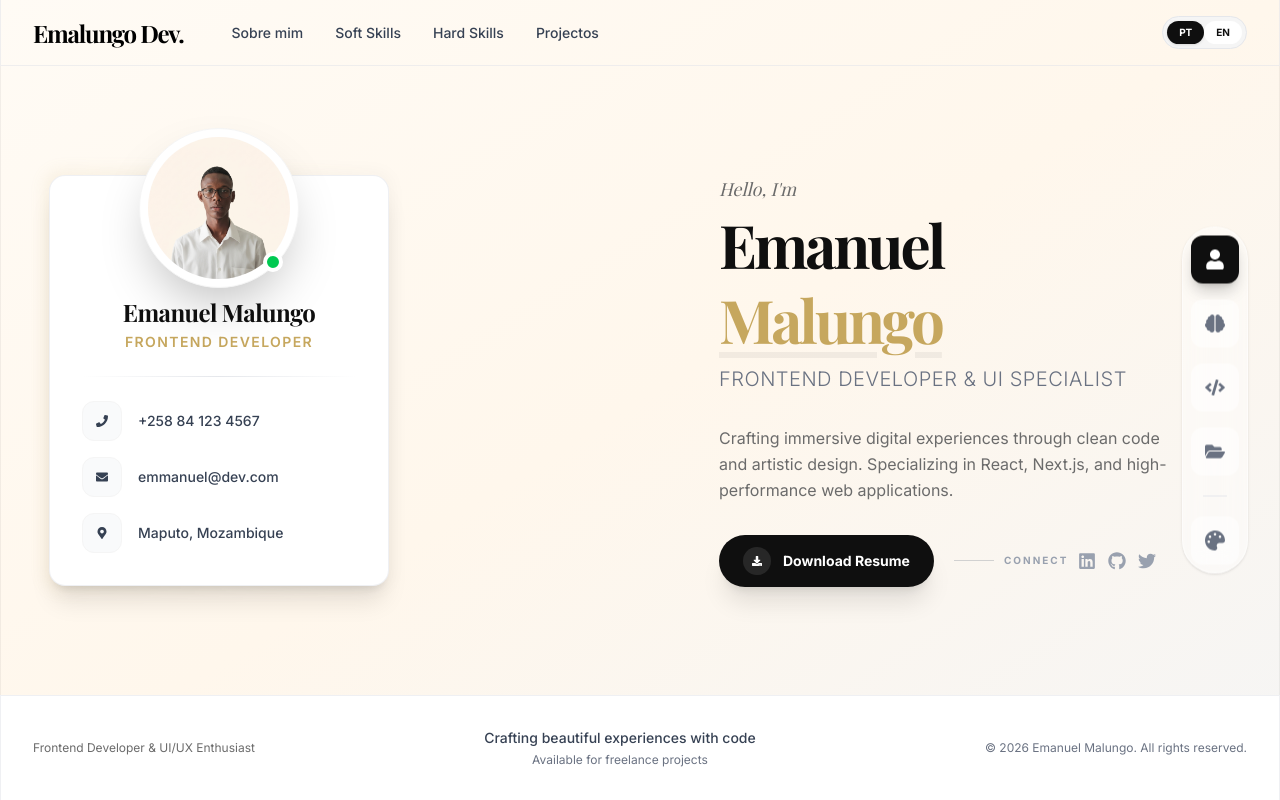
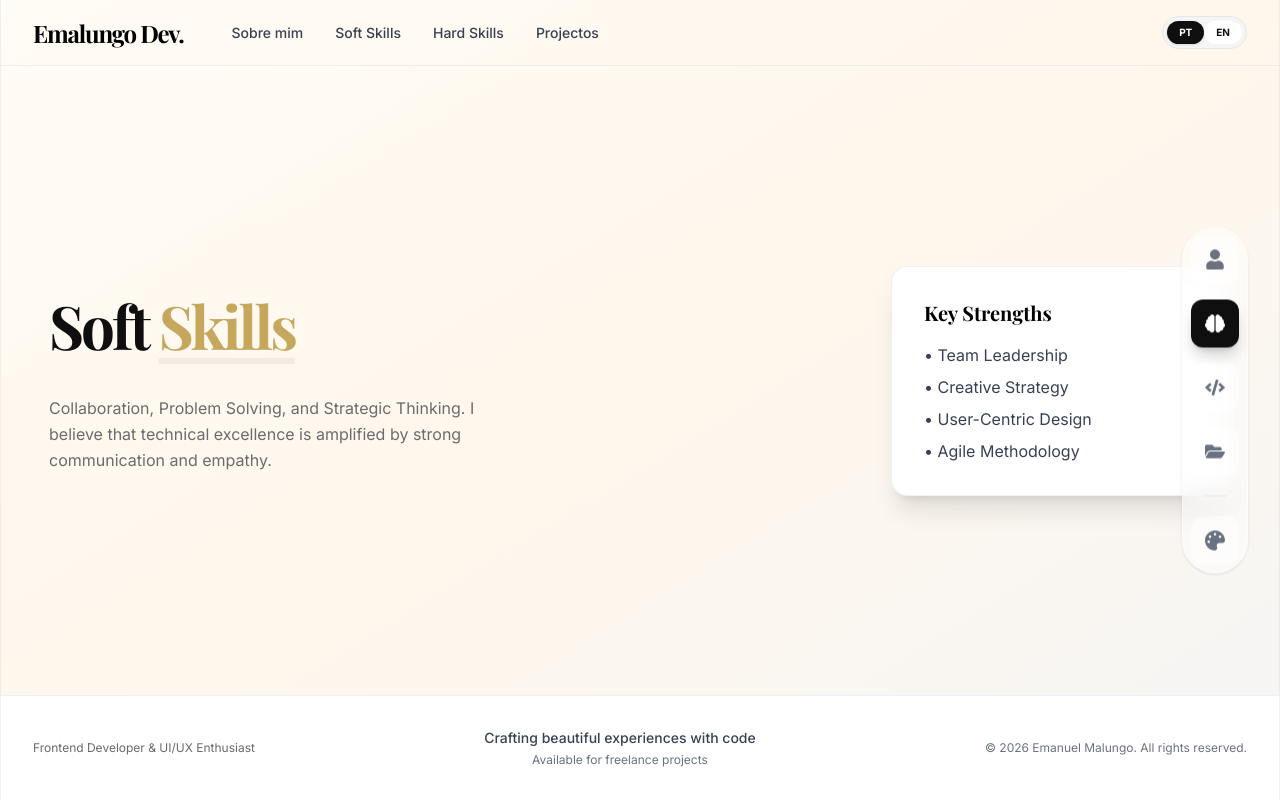
Before and after one commit to emanuel-malungo/emalungo.dev, a Next.js app: page / in a window 1280 px wide. Both pictures are taken after a click on the button "SKILLS". Built offline with nearby package versions, Linux system fonts and the light colour scheme; a web font is replaced by a local one.

Commit message:
feat: Implement dynamic section navigation and introduce dedicated Skills, Stack, Portfolio, and Creative content.

```diff
--- a/src/app/page.tsx
+++ b/src/app/page.tsx
@@ -1,21 +1,85 @@
+"use client";
+
+import { useState } from "react";
 import Footer from "@/components/layout/Footer";
 import Header from "@/components/layout/Header";
+import NavItem from "@/components/common/NavItem";
+import AboutSection from "@/components/layout/About";
+import SkillsSection from "@/components/layout/Skills";
+import StackSection from "@/components/layout/Stack";
+import PortfolioSection from "@/components/layout/Portfolio";
+import CreativeSection from "@/components/layout/Creative";
+import { FaCode, FaPalette, FaUser, FaBrain, FaFolderOpen } from "react-icons/fa";
 
-import AboutSection from "@/components/layout/About";
+const SECTIONS = {
+  about: <AboutSection />,
+  skills: <SkillsSection />,
+  stack: <StackSection />,
+  portfolio: <PortfolioSection />,
+  creative: <CreativeSection />,
+};
+
+type SectionId = keyof typeof SECTIONS;
 
 export default function Home() {
+  const [activeSection, setActiveSection] = useState<SectionId>("about");
+
   return (
-    <div className="flex flex-col h-screen w-screen bg-linear-to-br from-primary via-cream to-gray-100">
+    <div className="flex flex-col h-screen w-screen bg-linear-to-br from-primary via-cream to-gray-100 overflow-hidden">
       <Header />
-      <main className="flex-1 mx-auto w-full md:max-w-7xl md:border-x md:border-black/5 overflow-y-auto overflow-x-hidden px-4 md:px-0 flex flex-col items-center justify-center relative">
-        {/* Subtle Background Elements wrapped to prevent overflow-x */}
+
+      <main className="flex-1 mx-auto w-full md:max-w-7xl md:border-x md:border-black/5 relative overflow-hidden flex flex-col items-center justify-center">
+        {/* Subtle Background Elements */}
         <div className="absolute inset-0 overflow-hidden pointer-events-none -z-10">
           <div className="absolute top-1/4 -left-20 w-64 h-64 bg-accent/10 rounded-full blur-3xl animate-pulse"></div>
           <div className="absolute bottom-1/4 -right-20 w-80 h-80 bg-gray-300/20 rounded-full blur-3xl"></div>
         </div>
 
-        <AboutSection />
+        {/* Global Sidebar Navigation */}
+        <aside className="fixed right-8 top-1/2 -translate-y-1/2 hidden md:flex flex-col gap-6 items-center p-2 bg-white/40 backdrop-blur-md rounded-full border border-white/50 shadow-sm z-50">
+          <nav className="flex flex-col gap-4">
+            <NavItem
+              icon={<FaUser />}
+              label="Sobre"
+              active={activeSection === "about"}
+              onClick={() => setActiveSection("about")}
+            />
+            <NavItem
+              icon={<FaBrain />}
+              label="Skills"
+              active={activeSection === "skills"}
+              onClick={() => setActiveSection("skills")}
+            />
+            <NavItem
+              icon={<FaCode />}
+              label="Stack"
+              active={activeSection === "stack"}
+              onClick={() => setActiveSection("stack")}
+            />
+            <NavItem
+              icon={<FaFolderOpen />}
+              label="Portfolio"
+              active={activeSection === "portfolio"}
+              onClick={() => setActiveSection("portfolio")}
+            />
+            <div className="w-6 h-px bg-gray-200 mx-auto my-1"></div>
+            <NavItem
+              icon={<FaPalette />}
+              label="Creative"
+              active={activeSection === "creative"}
+              onClick={() => setActiveSection("creative")}
+            />
+          </nav>
+        </aside>
+
+        {/* Section Container with Transition */}
+        <div className="w-full h-full flex flex-col items-center justify-center transition-all duration-500 ease-in-out px-4 md:px-0">
+          <div key={activeSection} className="animate-in fade-in slide-in-from-bottom-4 duration-700 w-full h-full flex items-center justify-center">
+            {SECTIONS[activeSection]}
+          </div>
+        </div>
       </main>
+
       <Footer />
     </div>
   );
--- a/src/components/common/NavItem.tsx
+++ b/src/components/common/NavItem.tsx
@@ -1,7 +1,8 @@
 
-export default function NavItem({ icon, label, active = false }: { icon: React.ReactNode, label: string, active?: boolean }) {
+export default function NavItem({ icon, label, active = false, onClick }: { icon: React.ReactNode, label: string, active?: boolean, onClick?: () => void }) {
     return (
         <button
+            onClick={onClick}
             className={`group relative w-12 h-12 rounded-xl flex items-center justify-center transition-all duration-300 ${active
                 ? 'bg-black text-white shadow-lg shadow-black/20'
                 : 'bg-white/50 text-gray-500 hover:bg-black hover:text-white hover:shadow-lg hover:shadow-black/10'
--- a/src/components/layout/About.tsx
+++ b/src/components/layout/About.tsx
@@ -1,8 +1,6 @@
 
-import NavItem from "../common/NavItem";
 import CardAvatar from "./About/CardAvatar";
 import MainContent from "./About/MainContent";
-import { FaCode, FaPalette, FaUser, FaBrain, FaFolderOpen } from "react-icons/fa"
 
 export default function AboutSection() {
     return (
@@ -12,18 +10,6 @@ export default function AboutSection() {
 
             {/* Main Hero Content - Center Column */}
             <MainContent />
-
-            {/* Sidebar Navigation - Right Column */}
-            <aside className="fixed right-8 top-1/2 -translate-y-1/2 hidden md:flex flex-col gap-6 items-center p-2 bg-white/40 backdrop-blur-md rounded-full border border-white/50 shadow-sm z-50">
-                <nav className="flex flex-col gap-4">
-                    <NavItem icon={<FaUser />} label="Sobre" active />
-                    <NavItem icon={<FaBrain />} label="Skills" />
-                    <NavItem icon={<FaCode />} label="Stack" />
-                    <NavItem icon={<FaFolderOpen />} label="Portfolio" />
-                    <div className="w-6 h-px bg-gray-200 mx-auto my-1"></div>
-                    <NavItem icon={<FaPalette />} label="Creative" />
-                </nav>
-            </aside>
         </section>
     )
 }
--- /dev/null
+++ b/src/components/layout/Creative.tsx
@@ -0,0 +1,23 @@
+
+export default function CreativeSection() {
+    return (
+        <section className="md:px-12 flex flex-col md:flex-row justify-between items-center gap-12 w-full py-12 md:py-0">
+            <div className="flex-1 space-y-8 max-w-lg text-center md:text-left">
+                <h1 className="text-5xl md:text-6xl font-serif font-bold tracking-tighter text-black leading-tight">
+                    Creative <span className="text-accent underline decoration-black/5 underline-offset-8">Side</span>
+                </h1>
+                <p className="text-gray-600 leading-relaxed text-base max-w-md font-sans">
+                    Exploring the intersection of art and technology. Photography, graphic design, and experiential digital experiments.
+                </p>
+            </div>
+            <div className="bg-white rounded-2xl p-8 w-[340px] border border-gray-200/60 shadow-xl backdrop-blur-sm shrink-0">
+                <h3 className="text-xl font-bold mb-4 font-serif">Design Lab</h3>
+                <div className="grid grid-cols-3 gap-2">
+                    {[1, 2, 3, 4, 5, 6].map(i => (
+                        <div key={i} className="aspect-square bg-gray-100 rounded-md"></div>
+                    ))}
+                </div>
+            </div>
+        </section>
+    );
+}
--- /dev/null
+++ b/src/components/layout/Portfolio.tsx
@@ -0,0 +1,20 @@
+
+export default function PortfolioSection() {
+    return (
+        <section className="md:px-12 flex flex-col md:flex-row justify-between items-center gap-12 w-full py-12 md:py-0">
+            <div className="flex-1 space-y-8 max-w-lg text-center md:text-left">
+                <h1 className="text-5xl md:text-6xl font-serif font-bold tracking-tighter text-black leading-tight">
+                    Featured <span className="text-accent underline decoration-black/5 underline-offset-8">Projects</span>
+                </h1>
+                <p className="text-gray-600 leading-relaxed text-base max-w-md font-sans">
+                    A collection of works that showcase my passion for design and development. From complex web apps to minimal landing pages.
+                </p>
+            </div>
+            <div className="bg-white rounded-2xl p-8 w-[340px] border border-gray-200/60 shadow-xl backdrop-blur-sm shrink-0">
+                <div className="aspect-video bg-gray-100 rounded-lg mb-4 flex items-center justify-center text-gray-400 italic">Project Preview</div>
+                <h3 className="text-lg font-bold font-serif">Project Title</h3>
+                <p className="text-sm text-gray-600">Short description of the impact and technology used.</p>
+            </div>
+        </section>
+    );
+}
--- /dev/null
+++ b/src/components/layout/Skills.tsx
@@ -0,0 +1,25 @@
+
+export default function SkillsSection() {
+    return (
+        <section className="md:px-12 flex flex-col md:flex-row justify-between items-center gap-12 w-full py-12 md:py-0">
+            <div className="flex-1 space-y-8 max-w-lg text-center md:text-left">
+                <h1 className="text-5xl md:text-6xl font-serif font-bold tracking-tighter text-black leading-tight">
+                    Soft <span className="text-accent underline decoration-black/5 underline-offset-8">Skills</span>
+                </h1>
+                <p className="text-gray-600 leading-relaxed text-base max-w-md font-sans">
+                    Collaboration, Problem Solving, and Strategic Thinking. I believe that technical excellence is amplified by strong communication and empathy.
+                </p>
+                {/* Add more skills content here */}
+            </div>
+            <div className="bg-white rounded-2xl p-8 w-[340px] border border-gray-200/60 shadow-xl backdrop-blur-sm shrink-0">
+                <h3 className="text-xl font-bold mb-4 font-serif">Key Strengths</h3>
+                <ul className="space-y-2 text-gray-700">
+                    <li>• Team Leadership</li>
+                    <li>• Creative Strategy</li>
+                    <li>• User-Centric Design</li>
+                    <li>• Agile Methodology</li>
+                </ul>
+            </div>
+        </section>
+    );
+}
--- /dev/null
+++ b/src/components/layout/Stack.tsx
@@ -0,0 +1,24 @@
+
+export default function StackSection() {
+    return (
+        <section className="md:px-12 flex flex-col md:flex-row justify-between items-center gap-12 w-full py-12 md:py-0">
+            <div className="flex-1 space-y-8 max-w-lg text-center md:text-left">
+                <h1 className="text-5xl md:text-6xl font-serif font-bold tracking-tighter text-black leading-tight">
+                    Tech <span className="text-accent underline decoration-black/5 underline-offset-8">Stack</span>
+                </h1>
+                <p className="text-gray-600 leading-relaxed text-base max-w-md font-sans">
+                    My arsenal of tools for building modern web applications. Focused on performance, maintainability, and exceptional user experience.
+                </p>
+            </div>
+            <div className="bg-white rounded-2xl p-8 w-[340px] border border-gray-200/60 shadow-xl backdrop-blur-sm shrink-0">
+                <h3 className="text-xl font-bold mb-4 font-serif">Technologies</h3>
+                <div className="grid grid-cols-2 gap-4 text-sm font-semibold text-gray-700">
+                    <div className="p-2 border border-black/5 rounded-lg bg-gray-50 text-center">Next.js</div>
+                    <div className="p-2 border border-black/5 rounded-lg bg-gray-50 text-center">React</div>
+                    <div className="p-2 border border-black/5 rounded-lg bg-gray-50 text-center">Tailwind</div>
+                    <div className="p-2 border border-black/5 rounded-lg bg-gray-50 text-center">TypeScript</div>
+                </div>
+            </div>
+        </section>
+    );
+}
```
